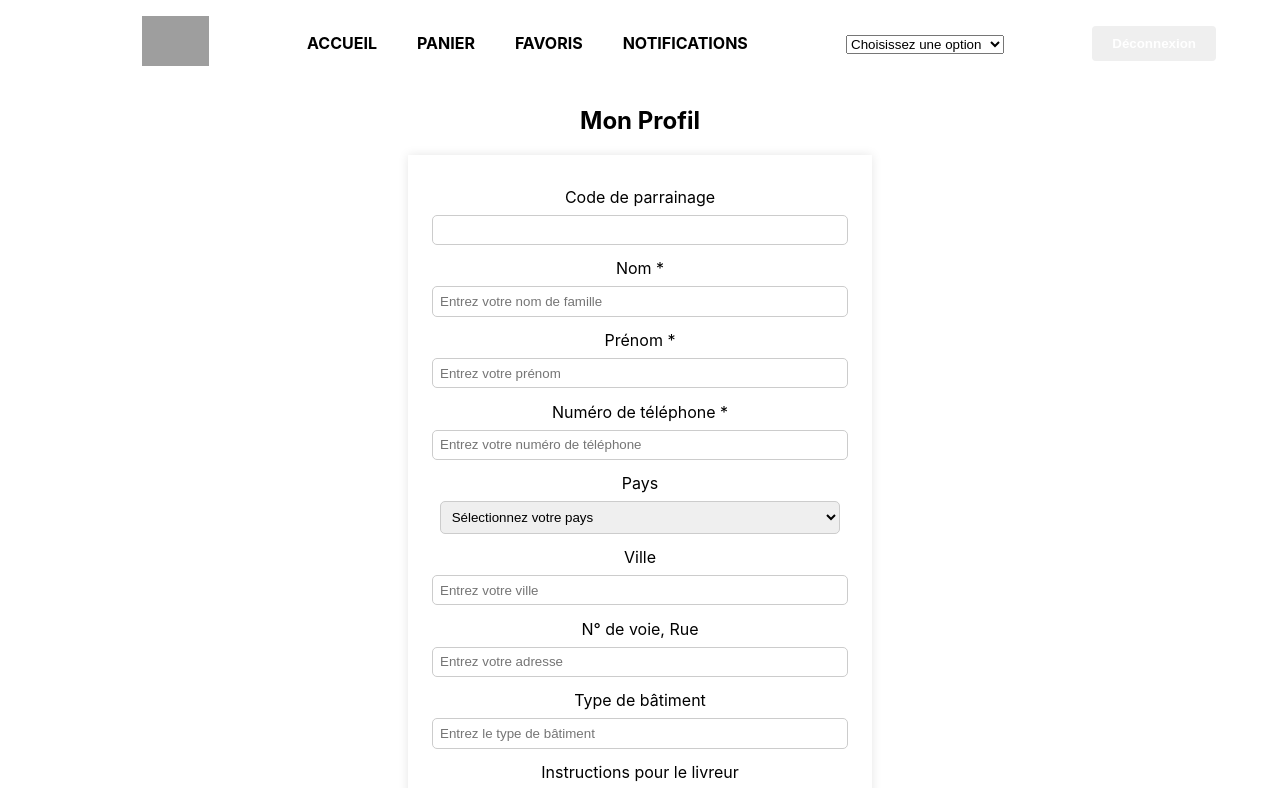
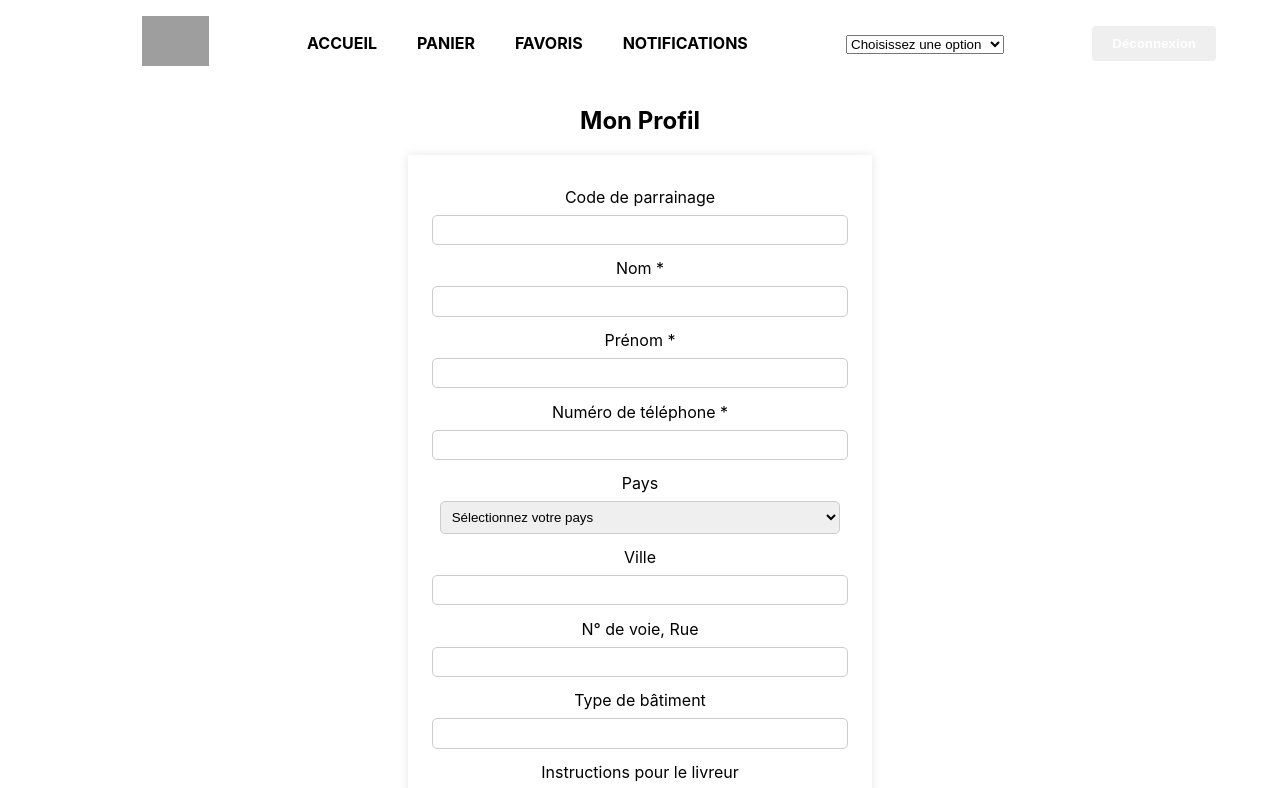
Before and after one commit to CESI-GRP8/frontend, a React (Create React App) app: page /myprofile in a window 1280 px wide. Shown: the top 788 px of the page. Built offline with nearby package versions, Linux system fonts and the light colour scheme; grey boxes are pictures that could not be loaded.

Commit message:
tout dynamique bien lier, adresse, carte, prix etc

```diff
--- a/src/App.js
+++ b/src/App.js
@@ -20,7 +20,9 @@ import PaymentPage from './components/pages/PaymentPage/PaymentPage';
 import OrderConfirmationPage from './components/pages/OrderConfirmationPage/OrderConfirmationPage';
 import OrderStatusPage from './components/pages/OrderStatusPage/OrderStatusPage';
 import { CartProvider } from './context/CartContext';
-
+import { DishesProvider } from './context/DishesContext'; // Ajustez le chemin selon votre structure
+import { PaymentProvider } from './context/PaymentContext';
+import { UserProfileProvider } from './context/UserProfileContext';
 
 
 const Layout = () => {
@@ -64,9 +66,15 @@ const Layout = () => {
 const App = () => {
   return (
     <Router>
-      <CartProvider> {/* Enveloppez Layout avec CartProvider */}
-        <Layout />
-      </CartProvider>
+      <UserProfileProvider>
+      <PaymentProvider>
+      <DishesProvider> {/* Enveloppez CartProvider et Layout avec DishesProvider */}
+        <CartProvider>
+          <Layout />
+        </CartProvider>
+      </DishesProvider>
+      </PaymentProvider>
+      </UserProfileProvider>
     </Router>
   );
 };
--- a/src/components/Cart/CartSummary.js
+++ b/src/components/Cart/CartSummary.js
@@ -6,11 +6,15 @@ const CartSummary = ({ subtotal, taxes, shipping, total }) => {
   const navigate = useNavigate(); // Initialisation de useNavigate
 
   const handleCheckout = () => {
+    // Imprimer les valeurs juste avant de naviguer
+    console.log({ subtotal, taxes, shipping, total });
+
     // Naviguer vers la page de paiement avec les informations sur le prix
     navigate('/payment', {
       state: { subtotal, taxes, shipping, total }
     });
-  };
+};
+
 
   // Fonction pour arrondir les valeurs à deux décimales
   const formatPrice = (price) => {
--- a/src/components/pages/MyProfile/MyProfilePage.js
+++ b/src/components/pages/MyProfile/MyProfilePage.js
@@ -1,36 +1,53 @@
-import React, { useState } from 'react';
+import React from 'react';
+import { useUserProfile } from '../../../context/UserProfileContext'; // Ajustez le chemin selon votre structure
 import './MyProfilePage.css';
 
 const MyProfilePage = () => {
-  const [referralCode, setReferralCode] = useState('');
-  const [lastName, setLastName] = useState('');
-  const [firstName, setFirstName] = useState('');
-  const [phoneNumber, setPhoneNumber] = useState('');
-  const [country, setCountry] = useState('');
-  const [city, setCity] = useState('');
-  const [streetAddress, setStreetAddress] = useState('');
-  const [buildingType, setBuildingType] = useState('');
-  const [deliveryInstructions, setDeliveryInstructions] = useState('');
+  const { profile, setProfile } = useUserProfile();
+
+  const handleChange = (e) => {
+    const { name, value } = e.target;
+    // Mise à jour de l'adresse si le champ modifié appartient à l'adresse
+    if (["country", "city", "streetAddress", "buildingType", "deliveryInstructions"].includes(name)) {
+      setProfile({
+        ...profile,
+        address: { ...profile.address, [name]: value },
+      });
+    } else {
+      setProfile({ ...profile, [name]: value });
+    }
+  };
+
+  const handleSubmit = (e) => {
+    e.preventDefault();
+    // Logique pour sauvegarder les modifications du profil localement
+    localStorage.setItem('userProfile', JSON.stringify(profile));
+    console.log("Profil mis à jour avec succès :", profile);
+  };
+
 
   return (
     <div className="my-profile-page">
       <h2>Mon Profil</h2>
-      <form className="profile-form">
+      <form className="profile-form" onSubmit={handleSubmit}>
+        {/* Les champs de formulaire restent similaires */}
+        {/* Utilisez profile pour définir les valeurs et handleChange pour les mises à jour */}
         <label htmlFor="referralCode">Code de parrainage</label>
         <input
           id="referralCode"
           type="text"
-          value={referralCode}
-          onChange={(e) => setReferralCode(e.target.value)}
+          name="referralCode"
+          value={profile.referralCode}
+          onChange={handleChange}
         />
 
         <label htmlFor="lastName">Nom *</label>
         <input
           id="lastName"
           type="text"
-          value={lastName}
-          onChange={(e) => setLastName(e.target.value)}
-          placeholder="Entrez votre nom de famille"
+          name="lastName"
+          value={profile.lastName}
+          onChange={handleChange}
           required
         />
 
@@ -38,9 +55,9 @@ const MyProfilePage = () => {
         <input
           id="firstName"
           type="text"
-          value={firstName}
-          onChange={(e) => setFirstName(e.target.value)}
-          placeholder="Entrez votre prénom"
+          name="firstName"
+          value={profile.firstName}
+          onChange={handleChange}
           required
         />
 
@@ -48,62 +65,61 @@ const MyProfilePage = () => {
         <input
           id="phoneNumber"
           type="tel"
-          value={phoneNumber}
-          onChange={(e) => setPhoneNumber(e.target.value)}
-          placeholder="Entrez votre numéro de téléphone"
+          name="phoneNumber"
+          value={profile.phoneNumber}
+          onChange={handleChange}
           required
         />
 
+        {/* Assurez-vous que les champs d'adresse utilisent profile.address pour leurs valeurs */}
         <label htmlFor="country">Pays</label>
         <select
           id="country"
-          value={country}
-          onChange={(e) => setCountry(e.target.value)}
-          placeholder="Sélectionnez votre pays"
+          name="country"
+          value={profile.address.country}
+          onChange={handleChange}
         >
           <option value="">Sélectionnez votre pays</option>
-          {/* Ajoutez ici la liste des pays du monde */}
+          <option value="FR">France</option>
         </select>
 
         <label htmlFor="city">Ville</label>
         <input
           id="city"
           type="text"
-          value={city}
-          onChange={(e) => setCity(e.target.value)}
-          placeholder="Entrez votre ville"
+          name="city"
+          value={profile.address.city}
+          onChange={handleChange}
         />
 
         <label htmlFor="streetAddress">N° de voie, Rue</label>
         <input
           id="streetAddress"
           type="text"
-          value={streetAddress}
-          onChange={(e) => setStreetAddress(e.target.value)}
-          placeholder="Entrez votre adresse"
+          name="streetAddress"
+          value={profile.address.streetAddress}
+          onChange={handleChange}
         />
 
         <label htmlFor="buildingType">Type de bâtiment</label>
         <input
           id="buildingType"
           type="text"
-          value={buildingType}
-          onChange={(e) => setBuildingType(e.target.value)}
-          placeholder="Entrez le type de bâtiment"
+          name="buildingType"
+          value={profile.address.buildingType}
+          onChange={handleChange}
         />
 
         <label htmlFor="deliveryInstructions">Instructions pour le livreur</label>
         <textarea
           id="deliveryInstructions"
-          value={deliveryInstructions}
-          onChange={(e) => setDeliveryInstructions(e.target.value)}
-          rows="4" // Vous pouvez ajuster le nombre de lignes selon votre besoin
-          placeholder="Entrez les instructions pour la livraison"
+          name="deliveryInstructions"
+          value={profile.address.deliveryInstructions}
+          onChange={handleChange}
+          rows="4"
         />
 
         <button type="submit" className="update-profile-btn">Mettre à jour</button>
-
-
       </form>
     </div>
   );
--- a/src/components/pages/PaymentPage/PaymentPage.js
+++ b/src/components/pages/PaymentPage/PaymentPage.js
@@ -1,25 +1,26 @@
 import React from 'react';
-import { useNavigate } from 'react-router-dom';
-import { useCart } from '../../../context/CartContext'; // Importez le hook useCart
+import { useNavigate, useLocation } from 'react-router-dom';
+import { useCart } from '../../../context/CartContext';
+import { usePayment } from '../../../context/PaymentContext';
+import { useUserProfile } from '../../../context/UserProfileContext'; // Importez le hook useUserProfile
 import './PaymentPage.css';
 
-const PaymentPage = ({ location }) => {
-  const navigate = useNavigate(); // Initialisez la fonction navigate
-  const { cartState } = useCart(); // Récupérez l'état du panier
+const PaymentPage = () => {
+  const navigate = useNavigate();
+  const location = useLocation();
+  const { cartState } = useCart();
+  const { cartes, carteParDefaut } = usePayment(); // Utilisez usePayment ici
+  const { profile } = useUserProfile(); // Utilisez useUserProfile pour accéder aux données du profil
 
-  // Récupérez le total à partir des props
-  const total = location && location.state ? location.state.total : 0;
+  const total = location.state ? location.state.total : 0;
 
-  // Logique de paiement à intégrer ici
   const handleConfirmPayment = () => {
-    // Implémentez la logique de confirmation de paiement
     console.log('Paiement confirmé');
-    // Naviguez vers la page /success
     navigate('/success');
   };
 
-  // Afficher le total dans la console pour le débogage
-  console.log('Total:', total);
+  // Récupération de l'adresse depuis le profil de l'utilisateur pour l'affichage
+  const deliveryAddress = `${profile.address.streetAddress}, ${profile.address.city}, ${profile.address.country}`;
 
   return (
     <div className="payment-page">
@@ -27,15 +28,16 @@ const PaymentPage = ({ location }) => {
         <h2>Paiement</h2>
         <div className="payment-detail">
           <h3>Livrée à</h3>
-          <p>8 rue Victor Hugo, 76300, Sotteville-lès-Rouen <button>Changer</button></p>
+          <p>{deliveryAddress} <button onClick={() => navigate('/myprofile')}>Changer</button></p>
         </div>
         <div className="payment-detail">
           <h3>Moyen de paiement</h3>
-          <p>XXXX XXXX XXXX 7753 <a href="/paymentmethod"><button>Ajouter</button></a><button>Changer</button></p>
+          <p>{carteParDefaut ? `${carteParDefaut.numero} - Expire le: ${carteParDefaut.dateExpiration}` : 'Aucune carte enregistrée'}</p>
+          <button onClick={() => navigate('/paymentmethod')}>Changer</button>
         </div>
         <div className="payment-total">
           <span>Prix:</span>
-          <span>{total.toFixed(2)}€</span> {/* Utilisez totalPrice dans le composant */}
+          <span>{total.toFixed(2)}€</span>
         </div>
         <button className="confirm-payment-button" onClick={handleConfirmPayment}>
           CONFIRMER PAIEMENT
--- /dev/null
+++ b/src/context/DishesContext.js
@@ -0,0 +1,42 @@
+// DishesContext.js
+import React, { createContext, useContext, useState } from 'react';
+
+const DishesContext = createContext();
+
+export const DishesProvider = ({ children }) => {
+  const [dishes, setDishes] = useState([
+    {
+        id: 1,
+        title: 'Naan Farmer',
+        description: '2 steaks, 2 cheddar, œuf, jambon de dinde, tender',
+        price: 15.30,
+        imageUrl: '/path-to-image.jpg',
+        ingredients: ['Steak', 'Cheddar', 'Œuf', 'Jambon de dinde', 'Salade', 'Tomate'],
+        sauces: ['Mayo'], // Uniquement mayo pour le Naan Farmer
+    },
+      {
+        id: 2,
+        title: 'Naan Kebab',
+        description: 'Kebab, salade, tomate, oignon, sauce au choix',
+        price: 12.99,
+        imageUrl: '/path-to-another-image.jpg',
+        ingredients: ['Kebab', 'Salade', 'Tomate', 'Oignon'],
+        sauces: ['Blanche'], // Uniquement sauce blanche pour le Naan Kebab
+    },
+    // Ajoutez d'autres plats comme nécessaire
+  ]);
+
+  return (
+    <DishesContext.Provider value={{ dishes, setDishes }}>
+      {children}
+    </DishesContext.Provider>
+  );
+};
+
+export const useDishes = () => {
+  const context = useContext(DishesContext);
+  if (context === undefined) {
+    throw new Error('useDishes must be used within a DishesProvider');
+  }
+  return context;
+};
--- /dev/null
+++ b/src/context/PaymentContext.js
@@ -0,0 +1,32 @@
+// PaymentContext.js
+import React, { createContext, useContext, useState, useEffect } from 'react';
+
+const PaymentContext = createContext();
+
+export const PaymentProvider = ({ children }) => {
+  const [cartes, setCartes] = useState(() => {
+    // Charger les cartes bancaires depuis le stockage local au démarrage de l'application
+    const localData = localStorage.getItem('cartesBancaires');
+    return localData ? JSON.parse(localData) : [];
+  });
+  const [carteParDefaut, setCarteParDefaut] = useState(null);
+
+  // Sauvegarder les cartes bancaires dans le stockage local à chaque mise à jour
+  useEffect(() => {
+    localStorage.setItem('cartesBancaires', JSON.stringify(cartes));
+  }, [cartes]);
+
+  return (
+    <PaymentContext.Provider value={{ cartes, setCartes, carteParDefaut, setCarteParDefaut }}>
+      {children}
+    </PaymentContext.Provider>
+  );
+};
+
+export const usePayment = () => {
+  const context = useContext(PaymentContext);
+  if (context === undefined) {
+    throw new Error('usePayment must be used within a PaymentProvider');
+  }
+  return context;
+};
--- /dev/null
+++ b/src/context/UserProfileContext.js
@@ -0,0 +1,34 @@
+// UserProfileContext.js
+import React, { createContext, useContext, useState } from 'react';
+
+const UserProfileContext = createContext();
+
+export const UserProfileProvider = ({ children }) => {
+  const [profile, setProfile] = useState({
+    referralCode: '',
+    lastName: '',
+    firstName: '',
+    phoneNumber: '',
+    address: {
+      country: '',
+      city: '',
+      streetAddress: '',
+      buildingType: '',
+      deliveryInstructions: '',
+    },
+  });
+
+  return (
+    <UserProfileContext.Provider value={{ profile, setProfile }}>
+      {children}
+    </UserProfileContext.Provider>
+  );
+};
+
+export const useUserProfile = () => {
+  const context = useContext(UserProfileContext);
+  if (context === undefined) {
+    throw new Error('useUserProfile must be used within a UserProfileProvider');
+  }
+  return context;
+};
```
Also changed, not shown: src/components/DropDown/DropDownMenu.js (+26 -3 lines), src/components/Restaurant/DishCard.js (+10 -2 lines), src/components/Restaurant/DishList.js (+5 -20 lines), src/components/pages/DishPage/DishPage.js (+20 -18 lines), src/components/pages/PaymentMethod/PaymentMethodPage.js (+7 -7 lines).
